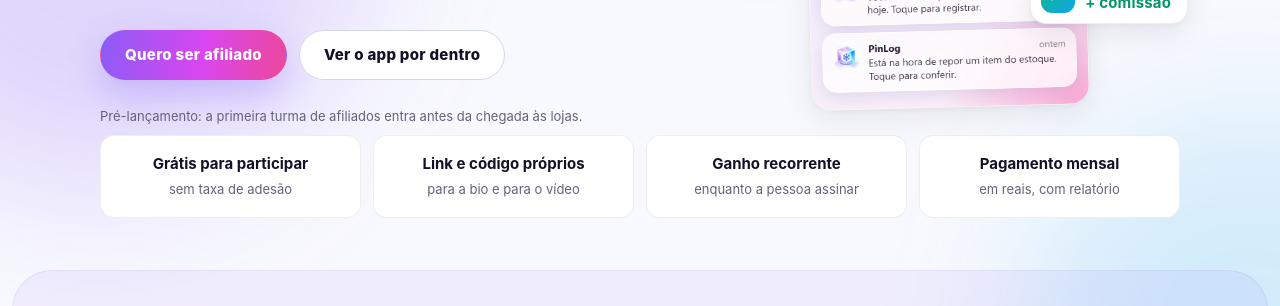
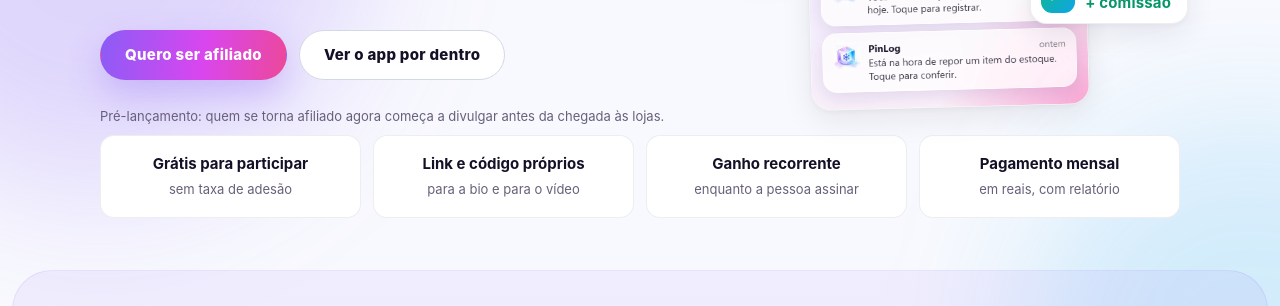
Before and after one commit to klvnblst/pinlog-site, a Jekyll site: the page built from afiliados.html, in a window 1280 px wide and 900 px high, scrolled down 361 px. Shown: the part 152-458 px from the top of the window. Built offline with Jekyll 4.4.1, drawn with Linux system fonts in a browser that asks for light colours; some of the changed text lies outside the part shown.

Commit message:
Afiliados: convite final como pergunta direta e sem a ideia de turma

```diff
--- a/afiliados.html
+++ b/afiliados.html
@@ -23,7 +23,7 @@
         <a class="btn btn-primary" href="#inscricao">Quero ser afiliado</a>
         <a class="btn btn-ghost" href="#app">Ver o app por dentro</a>
       </div>
-      <p class="hero-note">Pré-lançamento: a primeira turma de afiliados entra antes da chegada às lojas.</p>
+      <p class="hero-note">Pré-lançamento: quem se torna afiliado agora começa a divulgar antes da chegada às lojas.</p>
     </div>
 
     <div class="aff-collage" aria-hidden="true">
@@ -157,7 +157,7 @@
       <li><strong>Pagamento mensal</strong>Em reais, sobre os pagamentos já confirmados pela loja.</li>
       <li><strong>Kit de divulgação</strong>Prints do app, textos prontos e as regras explicadas.</li>
       <li><strong>Contato direto</strong>Fale com quem faz o PinLog, sem intermediário.</li>
-      <li><strong>Primeira turma</strong>Quem entra no pré-lançamento divulga antes de todo mundo.</li>
+      <li><strong>Na frente desde o lançamento</strong>Quem se torna afiliado agora divulga antes de todo mundo.</li>
     </ul>
     <p class="fine">Os valores e as regras completas (prazo de confirmação, reembolsos e forma de pagamento) vão no convite e no contrato do programa.</p>
   </div>
@@ -204,7 +204,7 @@
       </details>
       <details>
         <summary>Quando o programa começa?</summary>
-        <p>Estamos formando a primeira turma de afiliados para o lançamento do PinLog nas lojas. Quem entra agora recebe o link, o código e o kit antes de todo mundo.</p>
+        <p>O PinLog está chegando às lojas e já estamos recebendo os primeiros afiliados. Quem se torna afiliado agora recebe o link, o código e o kit antes de todo mundo.</p>
       </details>
       <details>
         <summary>Como e quando eu recebo?</summary>
@@ -225,7 +225,7 @@
 <section class="section" id="inscricao">
   <div class="container">
     <div class="cta-panel">
-      <h2>Quer entrar na primeira turma?</h2>
+      <h2>Gostaria de se tornar um afiliado oficial do PinLog?</h2>
       <p>Mande um e-mail com seu nome, seu @, as redes onde publica, o tamanho do seu público e sobre o que você fala. Respondemos em poucos dias.</p>
       <a class="btn btn-light" href="{{ mail | strip }}">Quero ser afiliado</a>
       <p class="cta-mail">ou escreva para <a href="mailto:{{ site.company.support_email }}?subject=Quero%20ser%20afiliado%20do%20PinLog">{{ site.company.support_email }}</a></p>
```
